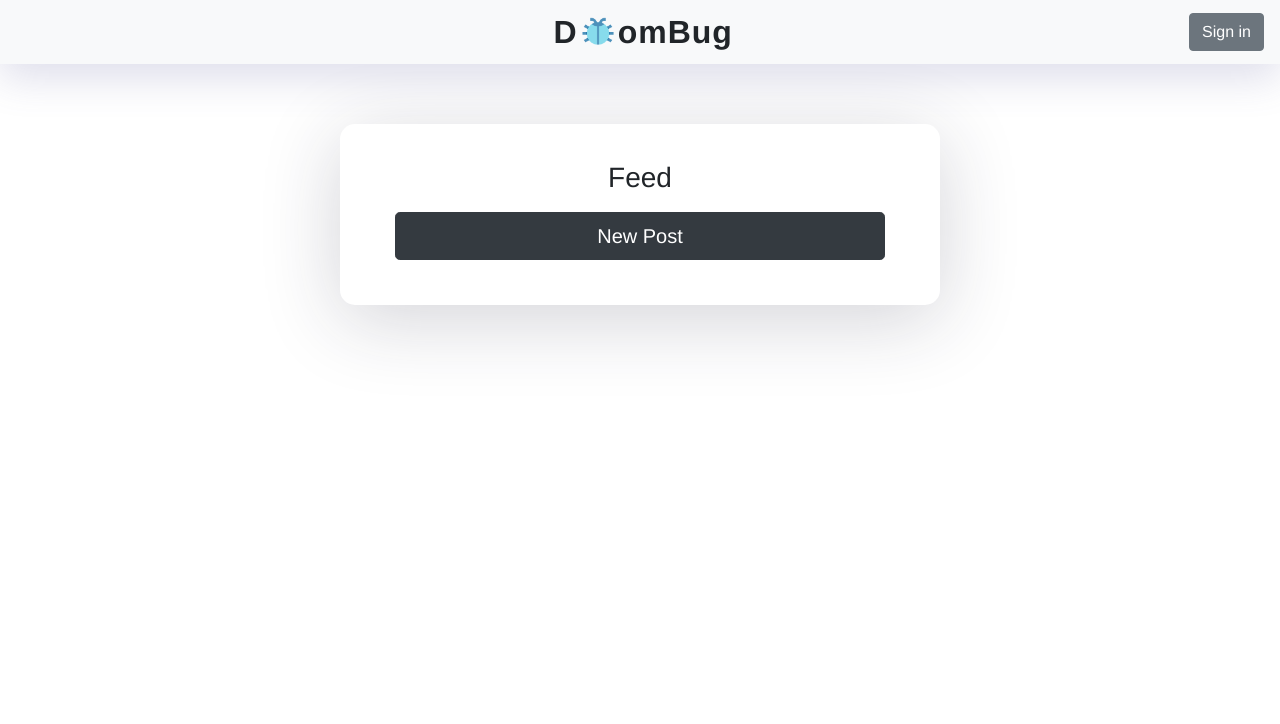
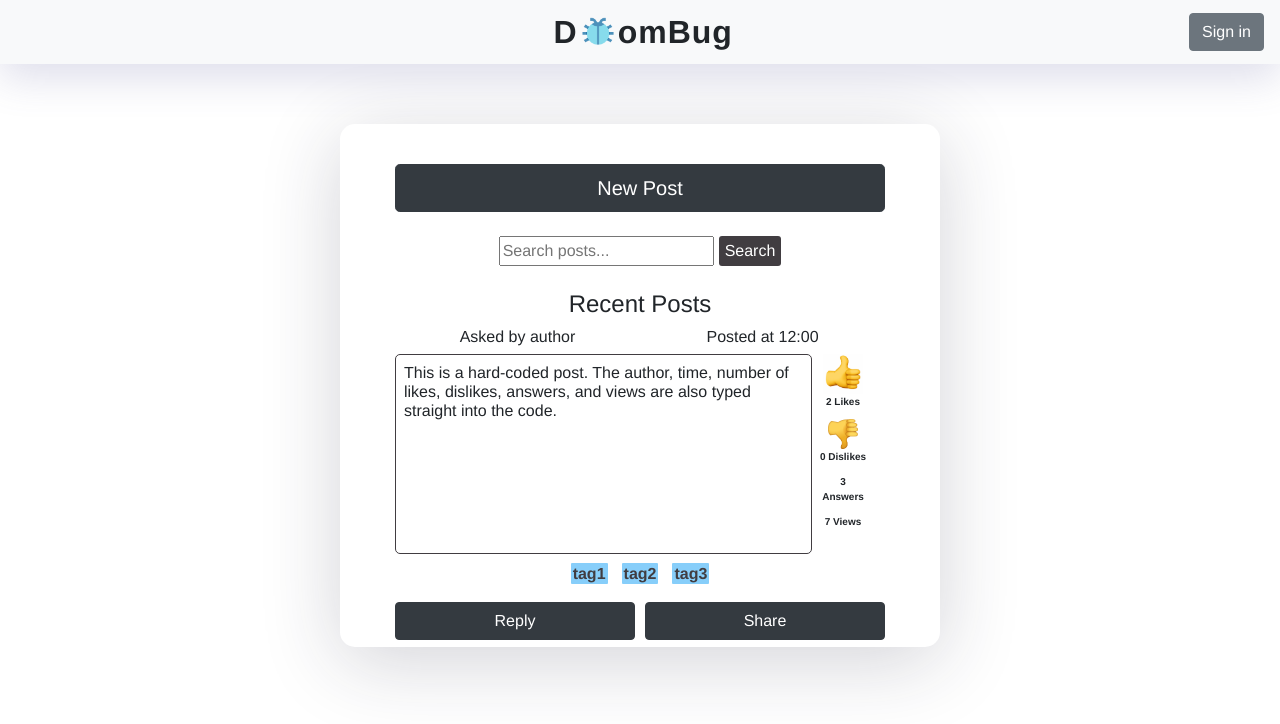
Before and after one commit to thecomputerguyjeff/doombug, a React (Create React App) app in the folder client/: page /feed in a window 1280 px wide. Shown: the top 724 px of the page. Built offline with nearby package versions, Linux system fonts and the light colour scheme.

Commit message:
[#177030843] combined post and feed page designs

```diff
--- /dev/null
+++ b/client/src/components/Feed.css
@@ -0,0 +1,77 @@
+#header-search {
+    margin-right: 5px;
+}
+
+.search-button {
+    color: white;
+    border: none;
+    height: 30px;
+    vertical-align: center;
+    text-align: center;
+    background-color: rgb(65, 61, 65);
+    border-radius: 3px;
+}
+
+.author, .time {
+    width: 50%;
+    float: left;
+}
+
+.recent-post-textbox {
+    width: 85%;
+    margin-right: 7px;
+}
+
+.likes-dislikes {
+    width: 10%;
+    font-size: 10px;
+}
+
+.likes, .dislikes, .answers {
+    padding-bottom: 10px;
+}
+
+.recent-post-textbox, .likes-dislikes {
+    float: left;
+}
+
+.question {
+    text-align: left;
+    padding: 8px;
+    height: 200px;
+    width: 100%;
+    border: 0.5px solid rgb(65, 61, 65);
+    border-radius: 5px;
+}
+
+.tags a {
+    color: rgb(65, 61, 65);
+    text-decoration: none;
+    padding: 2px;
+    margin: 7px;
+    background-color: lightskyblue;
+    border-radius: 1px;
+}
+
+.tags a:hover {
+    color: lightskyblue;
+    background-color: rgb(65, 61, 65);
+}
+
+.btn btn-dark btn-block {
+    width: 20px;
+}
+
+.reply-button, .share-button {
+    width: 50%;
+    float: left;
+    margin-bottom: 30px;
+}
+
+.reply-button {
+    padding-right: 5px;
+}
+
+.share-button {
+    padding-left: 5px;
+}
--- a/client/src/components/Feed.js
+++ b/client/src/components/Feed.js
@@ -1,5 +1,6 @@
 import React, {Component} from "react";
 import {Redirect} from "react-router-dom";
+import './Feed.css';
 
 export default class Feed extends Component {
 
@@ -18,7 +19,7 @@ export default class Feed extends Component {
 
     renderRedirect = () => {
         if (this.state.redirect) {
-            return <Redirect to='/post' />
+            return <Redirect to='/post'/>
         }
     }
 
@@ -28,14 +29,86 @@ export default class Feed extends Component {
         return (
 
             <form>
+                <div className="post-page">
 
-                <h3>Feed</h3>
+                    <div>
+                        {this.renderRedirect()}
+                        <button type="submit" onClick={this.handleRedirect} className="btn btn-dark btn-lg btn-block">
+                            New Post
+                        </button>
+                    </div>
 
-                {this.renderRedirect()}
-                <button type="submit" onClick={this.handleRedirect} className="btn btn-dark btn-lg btn-block">
-                    New Post
-                </button>
 
+                    {/*search bar*/}
+                    <div className="search-bar">
+                        <br styles="clear:both"/>
+                        <input
+                            type="text"
+                            id="header-search"
+                            placeholder="Search posts..."
+                            name="s"
+                        />
+                        <button type="button" id="submit" name="submit" className="search-button">Search</button>
+                    </div>
+
+                    {/*recent posts*/}
+                    <div className="post-box" height="300">
+                        <br styles="clear:both"/>
+                        <h4>Recent Posts</h4>
+
+                        <div className="form-group">
+                            <h6 className="author">Asked by author</h6>
+                            <h6 className="time">Posted at 12:00</h6>
+                            <br styles="clear:both"/>
+                            <div className="recent-post-textbox">
+                                <h6 className="question">This is a hard-coded post. The author, time, number of likes,
+                                    dislikes, answers, and views are also typed straight into the code.</h6>
+                            </div>
+                            <div className="likes-dislikes">
+                                <div className="likes" id={""}>
+                                    <img src="thumbs-up-emoji-png-1.jpg" alt="thumbs-up" width="40"
+                                         height="40"/>
+                                    <br styles="clear:both"/>
+                                    2 Likes
+                                </div>
+                                <div className="dislikes">
+                                    <img src="Thumbs_Down_Sign_Emoji_Icon_ios10_large.png" alt="thumbs-down" width="30"
+                                         height="30"/>
+                                    <br styles="clear:both"/>
+                                    0 Dislikes
+                                </div>
+                                <div className="answers">
+                                    3 Answers
+                                </div>
+                                <div className="views">
+                                    7 Views
+                                </div>
+                            </div>
+
+                            <div className="tags">
+                                <div className="tags">
+                                    <a href="dummy-link" className="post-tag"
+                                       title="show questions tagged &#39;tag1&#39;" rel="tag">tag1</a>
+                                    <a href="dummy-link" className="post-tag"
+                                       title="show questions tagged &#39;tag2&#39;" rel="tag">tag2</a>
+                                    <a href="dummy-link" className="post-tag"
+                                       title="show questions tagged &#39;tag3&#39;" rel="tag">tag3</a>
+                                </div>
+                            </div>
+                        </div>
+
+                        <div>
+                            <div className="reply-button">
+                                <button className="btn btn-dark btn-group-sm btn-block">Reply</button>
+                            </div>
+                            <div className="share-button">
+                                <button className="btn btn-dark btn-group-sm btn-block">Share</button>
+                            </div>
+                        </div>
+
+                    </div>
+
+                </div>
             </form>
         );
     }
--- a/client/src/components/Post.js
+++ b/client/src/components/Post.js
@@ -7,7 +7,7 @@ export default class Post extends Component {
         this.state = {
             title: "",
             content: "",
-            author:  {
+            author: {
                 username: "",
                 firstname: "",
             },
@@ -36,12 +36,15 @@ export default class Post extends Component {
                 </div>
                 <div className="form-group">
                     <label>Content</label>
-                    <input type="text" className="form-control"
-                           id="content"
-                           placeholder="Enter Content of Post"/>
+                    <textarea type="textarea" maxLength="140"
+                              rows="7" className="form-control"
+                              id="content"
+                              placeholder="Enter Content of Post"/>
                 </div>
 
-                <button type="submit" onClick = {this.handleSubmit} onSubmit className="btn btn-dark btn-lg btn-block">Post</button>
+                <button type="submit" onClick={this.handleSubmit} onSubmit
+                        className="btn btn-dark btn-lg btn-block">Post
+                </button>
             </form>
         );
     }
```
Also changed, not shown: client/public/Thumbs_Down_Sign_Emoji_Icon_ios10_large.png (added), client/public/thumbs-up-emoji-png-1.jpg (added).
